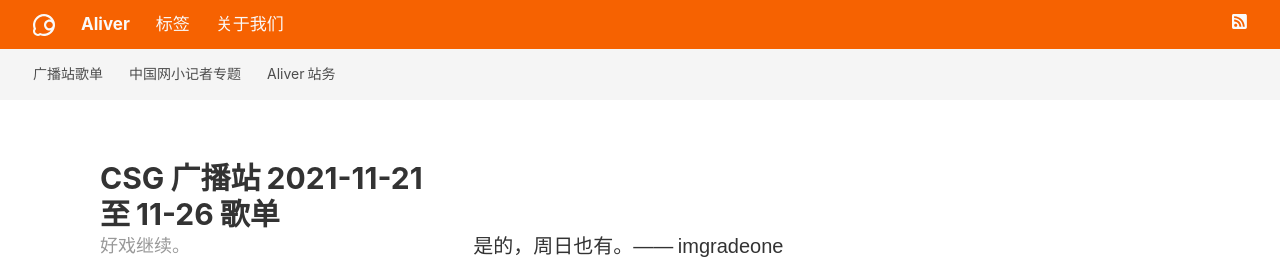
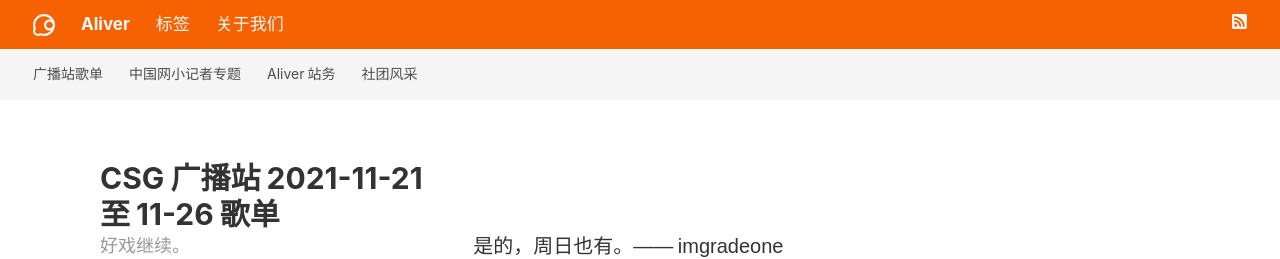
Before and after one commit to devswork-glzx/aliver, a Jekyll site: the page built from index.html, in a window 1280 px wide. Shown: the top 259 px of the page. Built offline with Jekyll 4.4.1, drawn with Linux system fonts in a browser that asks for light colours; the list of posts is cut into pages by our own code.

Commit message:
Update nav.html

```diff
--- a/_includes/nav.html
+++ b/_includes/nav.html
@@ -30,6 +30,7 @@
       <a href="{{ site.baseurl }}/tags/#csg-songlist">广播站歌单</a>
       <a href="{{ site.baseurl }}/tags/#chinacom-edu">中国网小记者专题</a>
       <a href="{{ site.baseurl }}/tags/#aliver">Aliver 站务</a>
+      <a href="{{ site.baseurl }}/tags/#clubs">社团风采</a>
       <!--<a href="{{ site.baseurl }}/tags/#devs">Developers</a>
       <a href="{{ site.baseurl }}/tags/#design">Design</a> -->
     </div>
```
